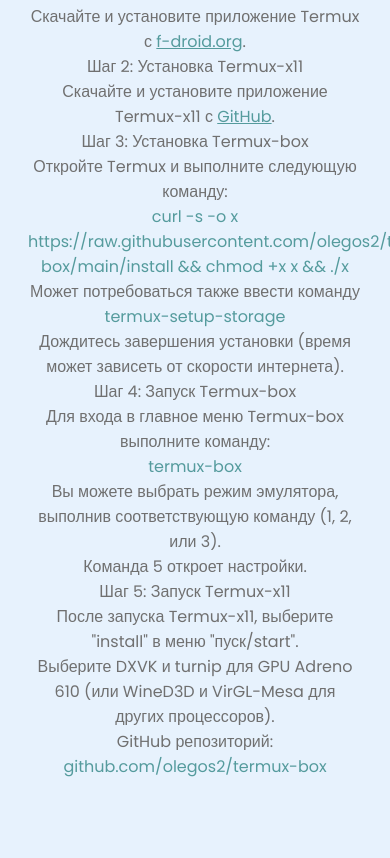
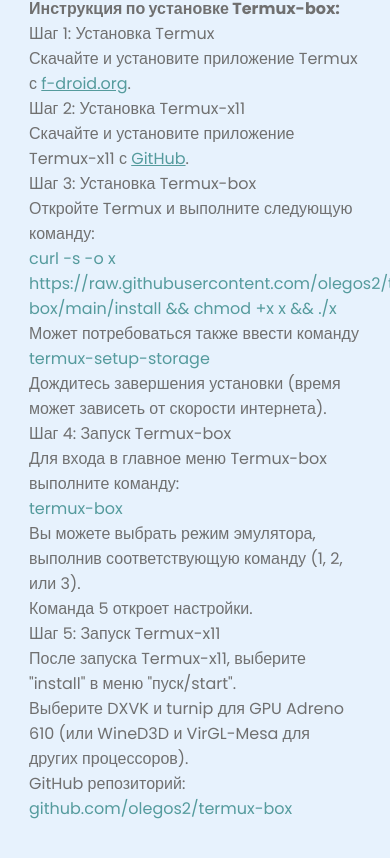
Before and after one commit to vladbrox/www-winloader-master, a plain HTML site: page home.html in a window 390 px wide. Shown: the part 74-932 px from the top of the page. Drawn offline with nearby package versions, Linux system fonts and the light colour scheme.

Commit message:
Update main.css

```diff
--- a/css/main.css
+++ b/css/main.css
@@ -35,9 +35,10 @@ body {
         }
         main {
             padding: 20px;
-            text-align: center;
+            text-align: start;
+            margin: 50px 60px;
+        }
 
-        }
         footer {
             background-color: #333;
             color: #fff;
@@ -45,9 +46,13 @@ body {
             text-align: center;
         }
         /* стили для адаптивной верстки */
-        @media only screen and (max-width: 600px) {
+        @media only screen and (max-width: 768px) {
             /* стили для смартфонов и планшетов */
+
+        main {
+            padding: 20px;
+            text-align: start;
+            margin: 50px 1px;
+
         }
-        @media only screen and (min-width: 601px) {
-            /* стили для компьютеров и планшетов */
-        }
+    }
```
